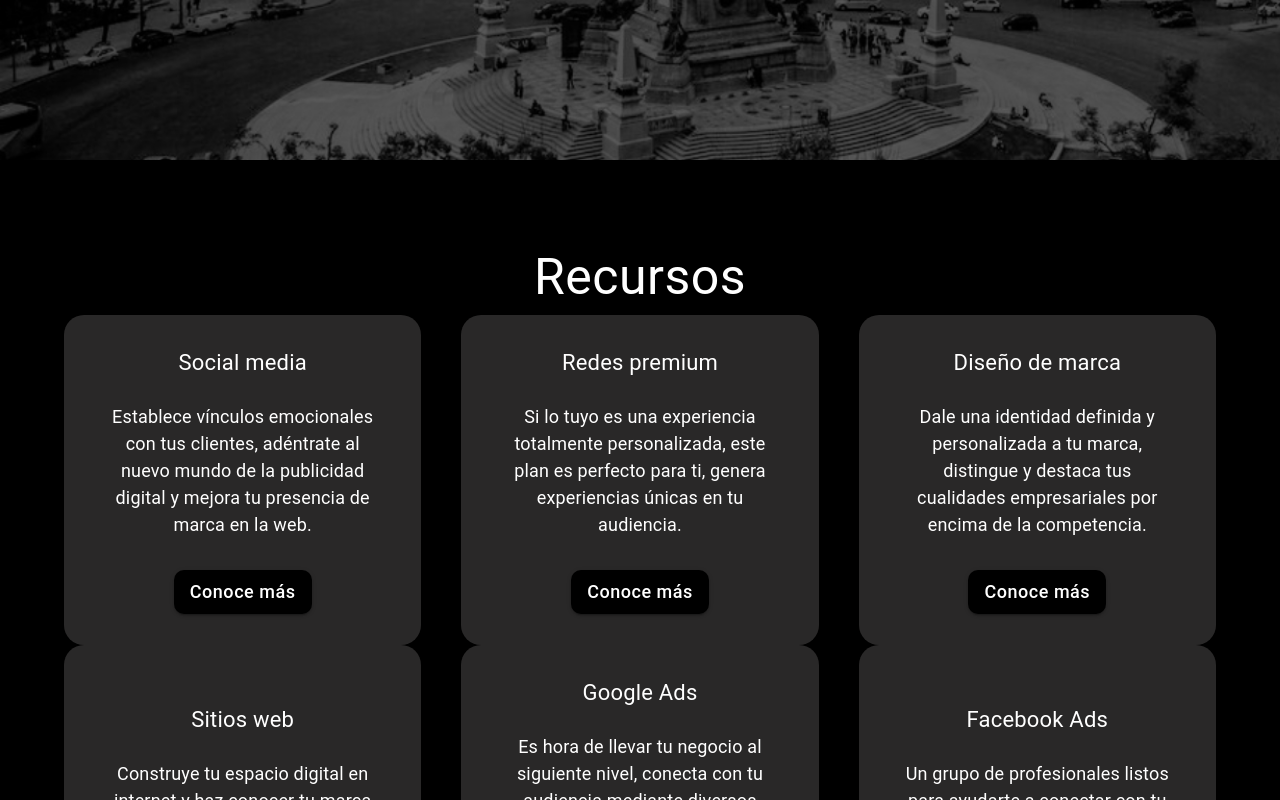
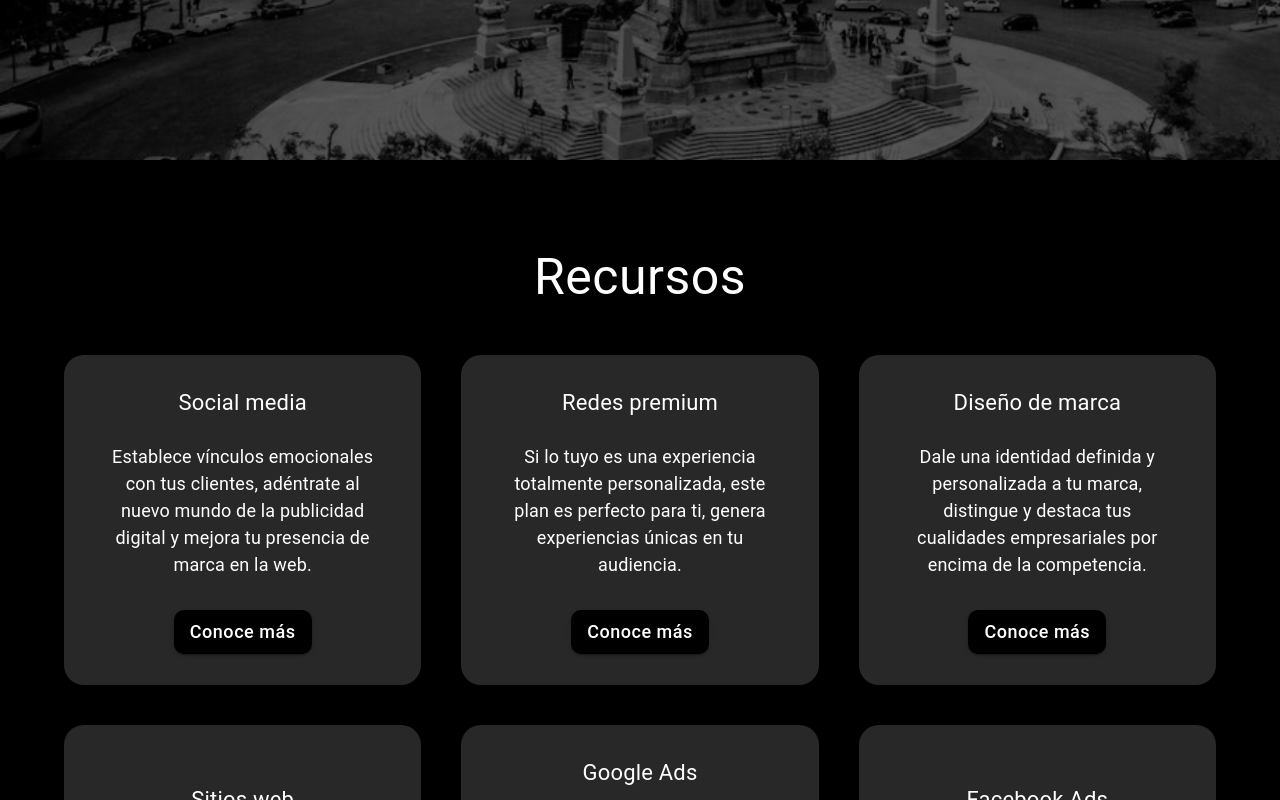
Before and after one commit to rjla-developer/React-NextJS-Pag-Carboncillo, a Next.js app: page / in a window 1280 px wide. Shown: the part 640-1440 px from the top of the page. Built offline with nearby package versions, Linux system fonts and the light colour scheme.

Commit message:
Se coloco una propiedad faltante

```diff
--- a/src/assets/components/home/HomeSectionResources.jsx
+++ b/src/assets/components/home/HomeSectionResources.jsx
@@ -53,7 +53,7 @@ function HomeSectionResources() {
       <Grid
         container
         spacing={{ xs: 0, md: 5 }}
-        rowSpacing={{xs: 3, md: 0}}
+        rowSpacing={{xs: 3, md: 5}}
         py={{xs: 5, md: 10}}
         sx={{
           display: "flex",
```
